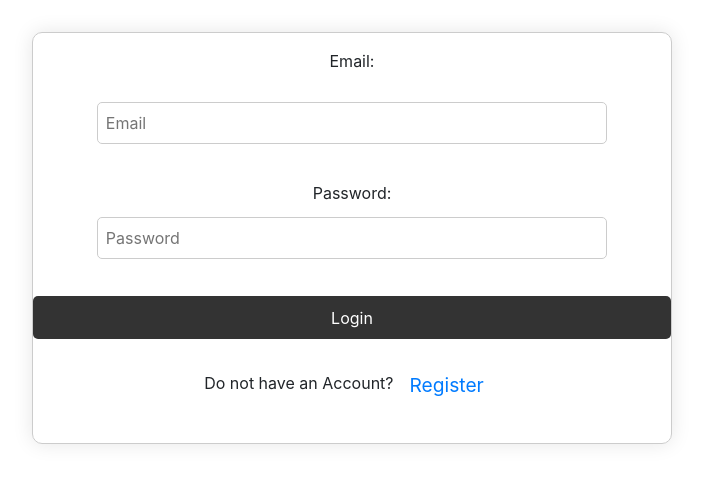
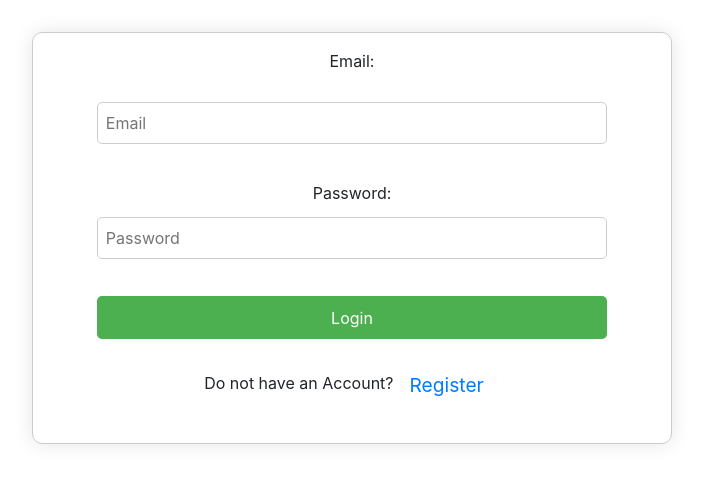
Before and after one commit to Pamphilemkp/car-reservation-frontend, a React (Create React App) app: page / in a window 1280 px wide. Shown: the top 482 px of the page, without its empty margins (416-1119 px from the left). Built offline with nearby package versions, Linux system fonts and the light colour scheme; no server answers.

Commit message:
fixing linters

```diff
--- a/src/components/CarList.js
+++ b/src/components/CarList.js
@@ -20,6 +20,23 @@ const CarList = (props) => {
     slidesToShow: 2,
     slidesToScroll: 1,
     infinite: true,
+    responsive: [
+      {
+        breakpoint: 1024,
+        settings: {
+          slidesToShow: 2,
+          slidesToScroll: 2,
+        },
+      },
+      {
+        breakpoint: 600,
+        settings: {
+          slidesToShow: 1,
+          slidesToScroll: 1,
+        },
+      },
+    ],
+
   };
 
   // eslint-disable-next-line no-unused-vars
--- a/src/components/auth/login.css
+++ b/src/components/auth/login.css
@@ -32,8 +32,8 @@ form input[type="password"] {
   padding: 0.6rem;
   border: none;
   border-radius: 5px;
-  width: 100%;
-  background-color: #333;
+  width: 80%;
+  background-color: #4caf50;
   color: white;
   cursor: pointer;
   transition: all 0.3s ease;
```
